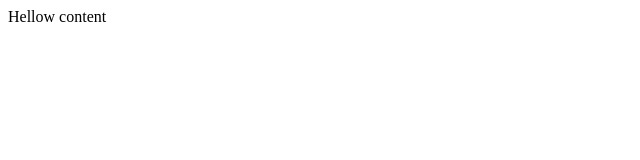
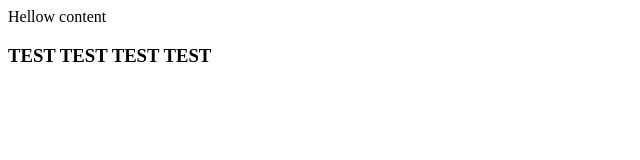
Before and after one commit to supryx/quotebook, a plain HTML site: page index.html in a window 1280 px wide. Shown: the whole page, without its empty margins (0-640 px from the left). Drawn offline with Linux system fonts and the light colour scheme.

Commit message:
nowy commit

```diff
--- a/index.html
+++ b/index.html
@@ -4,5 +4,6 @@
 </head>
 <body>
 <p>Hellow content </p>
+  <h3>TEST TEST TEST TEST </h3>
 </body>
 </html>
```
